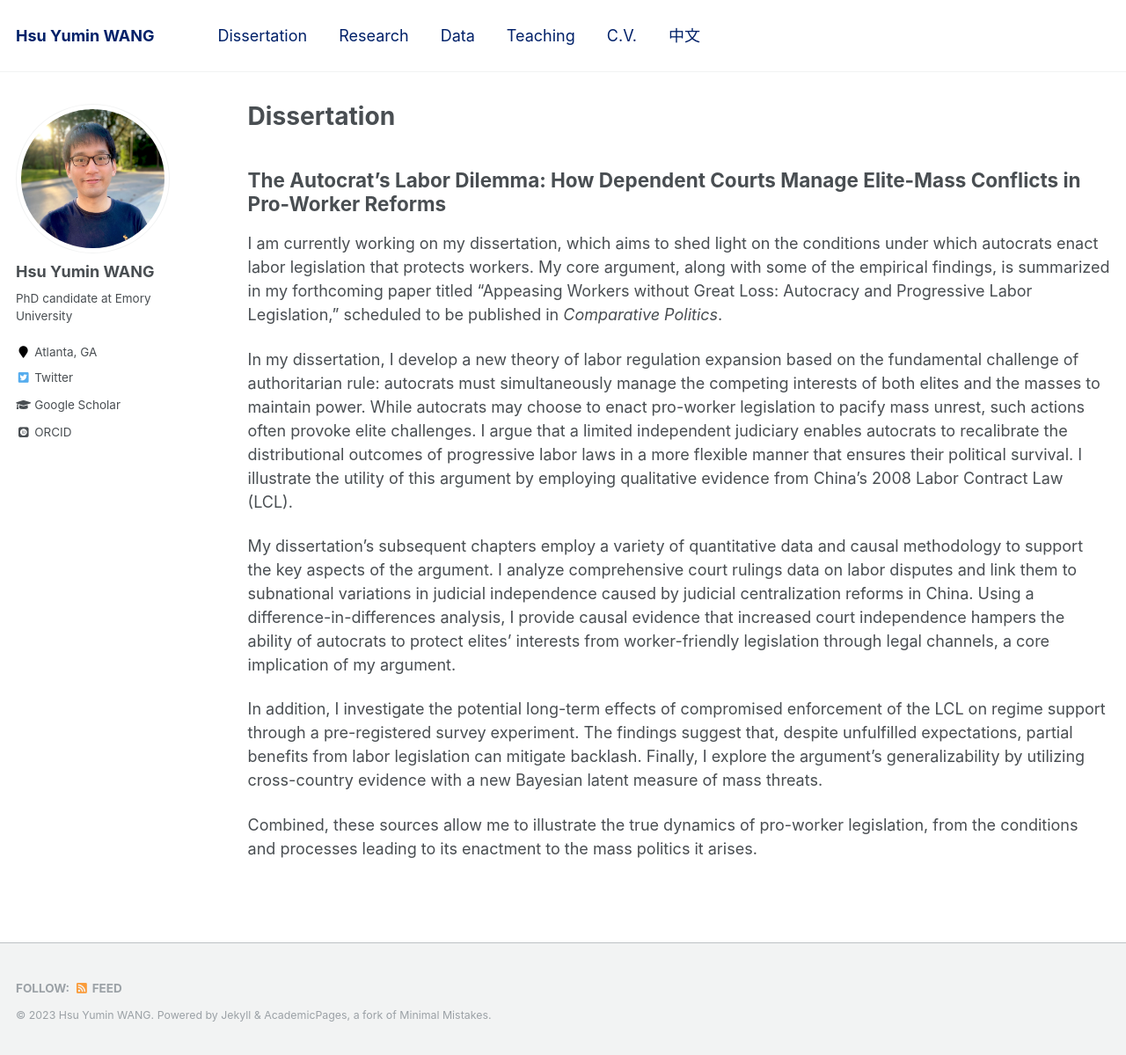
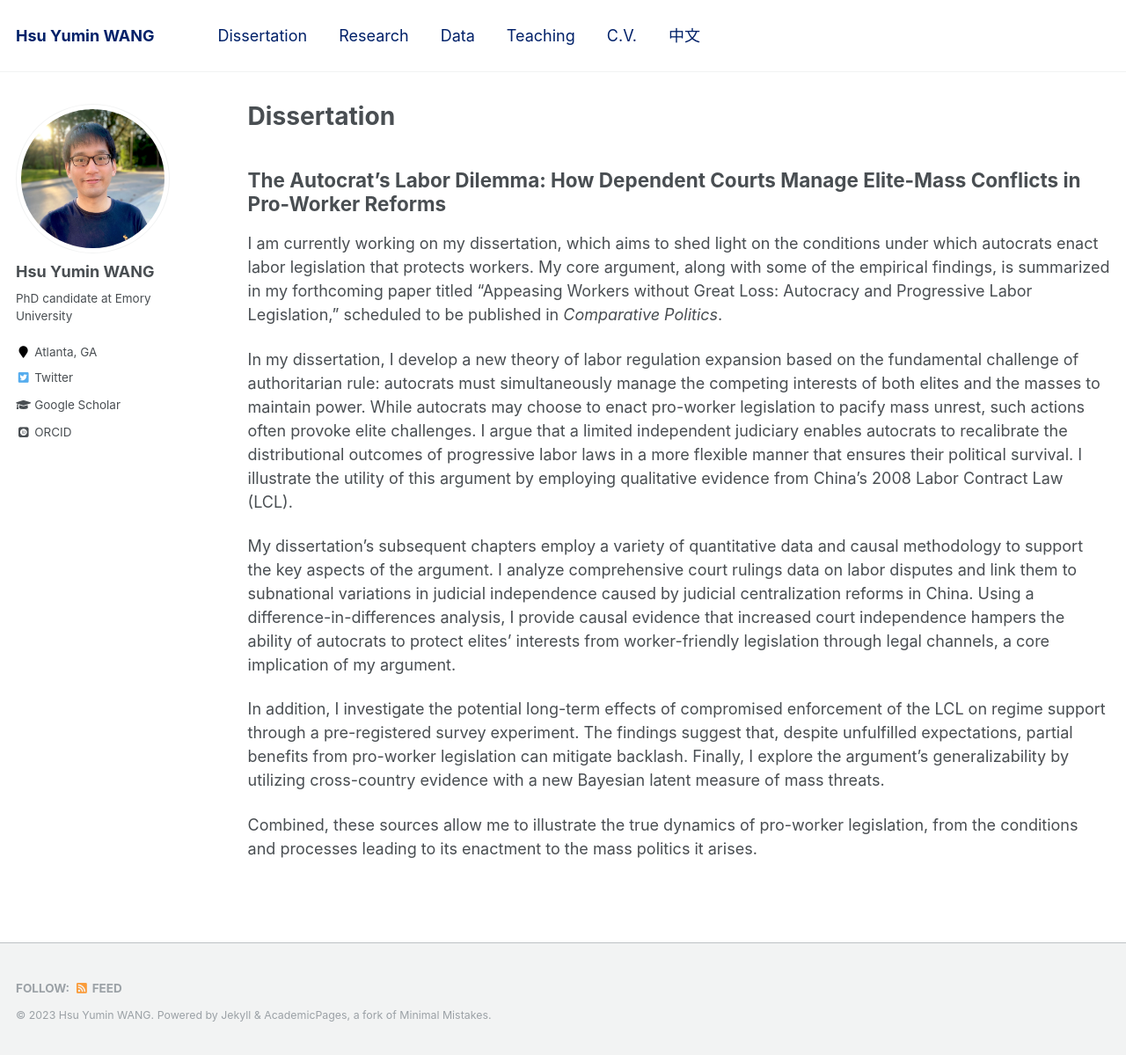
Before and after one commit to hsuyumin/hsuyumin.github.io, a Jekyll site: the page built from _pages/dissertation.md, in a window 1280 px wide and 1199 px high. Shown: the whole window at 88% size. Built offline with Jekyll 4.4.1, drawn with Linux system fonts in a browser that asks for light colours; some web fonts are replaced.

Commit message:
Update dissertation.md

```diff
--- a/_pages/dissertation.md
+++ b/_pages/dissertation.md
@@ -16,6 +16,6 @@ In my dissertation, I develop a new theory of labor regulation expansion based o
 
 My dissertation's subsequent chapters employ a variety of quantitative data and causal methodology to support the key aspects of the argument. I analyze comprehensive court rulings data on labor disputes and link them to subnational variations in judicial independence caused by judicial centralization reforms in China. Using a difference-in-differences analysis, I provide causal evidence that increased court independence hampers the ability of autocrats to protect elites' interests from worker-friendly legislation through legal channels, a core implication of my argument.
 
-In addition, I investigate the potential long-term effects of compromised enforcement of the LCL on regime support through a pre-registered survey experiment. The findings suggest that, despite unfulfilled expectations, partial benefits from labor legislation can mitigate backlash. Finally, I explore the argument's generalizability by utilizing cross-country evidence with a new Bayesian latent measure of mass threats.
+In addition, I investigate the potential long-term effects of compromised enforcement of the LCL on regime support through a pre-registered survey experiment. The findings suggest that, despite unfulfilled expectations, partial benefits from pro-worker legislation can mitigate backlash. Finally, I explore the argument's generalizability by utilizing cross-country evidence with a new Bayesian latent measure of mass threats.
 
 Combined, these sources allow me to illustrate the true dynamics of pro-worker legislation, from the conditions and processes leading to its enactment to the mass politics it arises.
```
